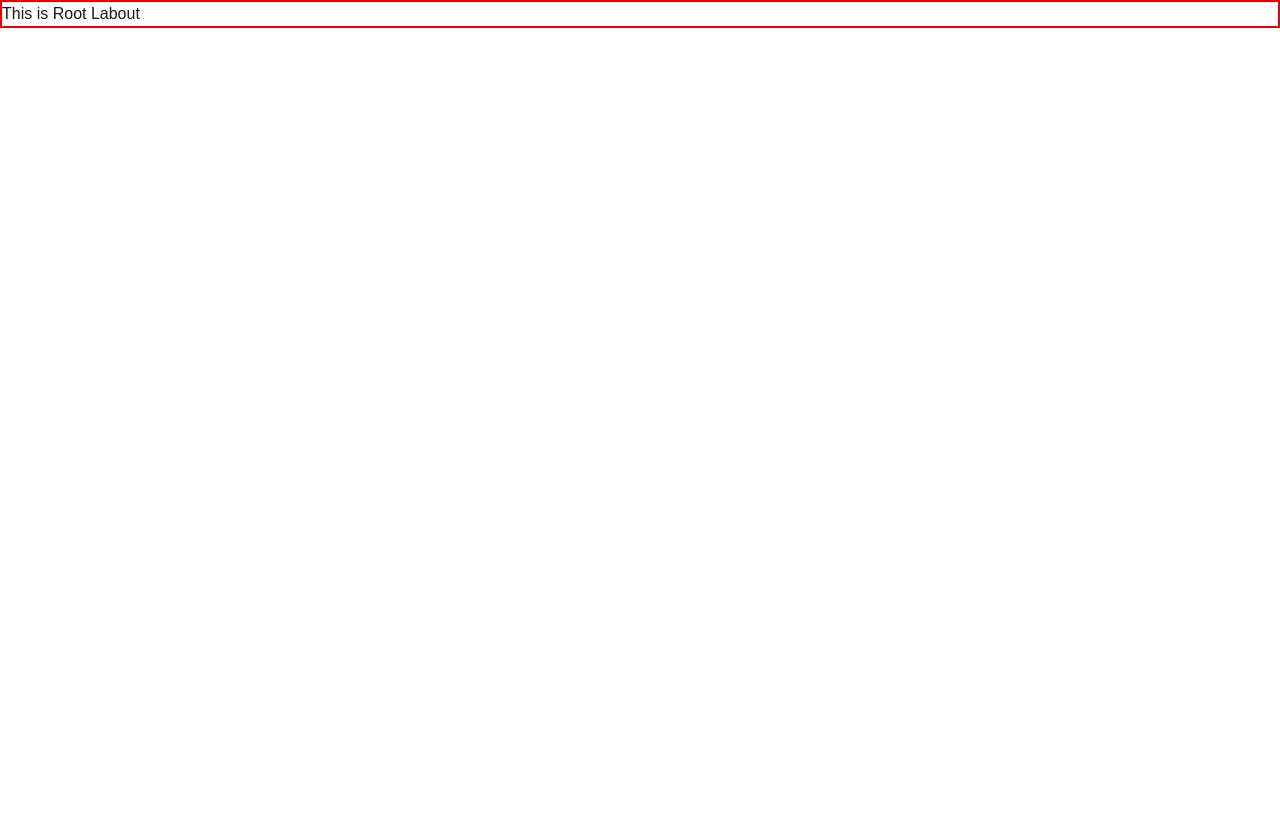
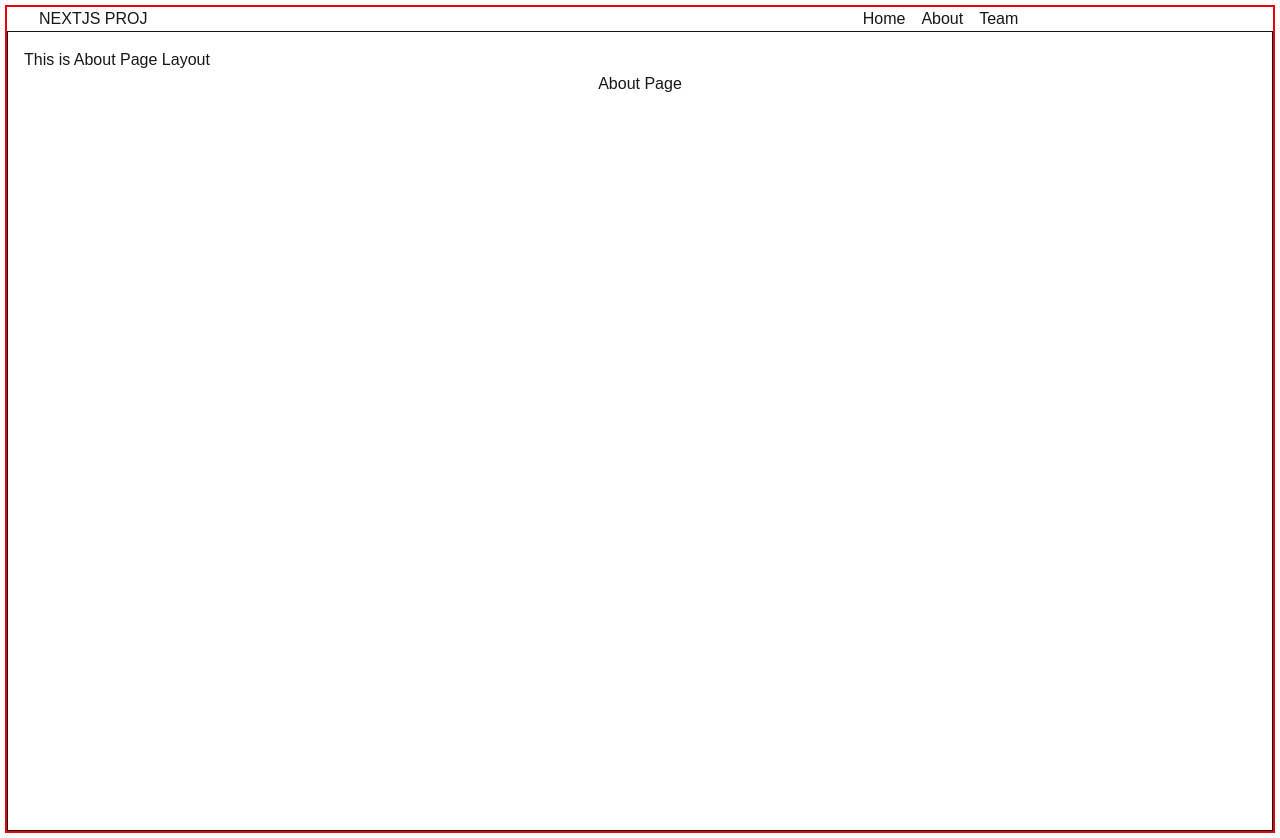
Before and after one commit to adithya-naik/Next.JS, a Next.js app in the folder day2/: page /about in a window 1280 px wide. Before the commit the page ends 800 px from the top, so only its background shows below. Built offline with nearby package versions, Linux system fonts and the light colour scheme.

Commit message:
Link Component

```diff
--- a/day2/app/about/layout.jsx
+++ b/day2/app/about/layout.jsx
@@ -1,16 +1,9 @@
-const Aboutlayout = ({ children }) => {
+// app/about/layout.jsx
+export default function AboutLayout({ children }) {
   return (
-    <>
-      <html lang="en">
-        <body>
-          <div className=" border-2 border-gray-600">
-            <p> This is About Labout</p>
-            {children}
-          </div>
-        </body>
-      </html>
-    </>
-
+    <div className="p-4 min-h-screen h-full my-auto border">
+      <p>This is About Page Layout</p>
+      {children}
+    </div>
   );
-};
-export default Aboutlayout;
+}
--- a/day2/app/about/page.js
+++ b/day2/app/about/page.js
@@ -1,7 +1,8 @@
 const About = () => {
   return <>
-    About
-
+  <div className="flex justify-center items-center">
+    About Page
+  </div>
   </>
 }
 
--- a/day2/app/about/teams/page.jsx
+++ b/day2/app/about/teams/page.jsx
@@ -1,7 +1,9 @@
-const TeamsPage = ()=>{
-  return <>
-  TeamsPage
-  </>
-}
+const TeamsPage = () => {
+  return (
+    <>
+      <div className="flex justify-center items-center">Teams  Page</div>
+    </>
+  );
+};
 
-export default TeamsPage
+export default TeamsPage;
--- a/day2/app/layout.js
+++ b/day2/app/layout.js
@@ -1,3 +1,4 @@
+import Navbar from "@/components/Navbar";
 import "./globals.css";
 
 export const metadata = {
@@ -8,9 +9,9 @@ export const metadata = {
 export default function RootLayout({ children }) {
   return (
     <html lang="en">
-      <body >
+      <body className="min-h-screen border m-1 border-white">
         <div className=" border-2 border-red-600">
-          <p> This is Root Labout</p>
+          <Navbar/>
           {children}
         </div>
       </body>
--- /dev/null
+++ b/day2/components/Navbar.jsx
@@ -0,0 +1,18 @@
+import Link from "next/link";
+
+export default function Navbar(){
+  return <>
+  <header>
+    <nav className="grid mx-8 grid-cols-2">
+      <div>
+        NEXTJS PROJ
+      </div>
+      <ul className="flex mx-auto gap-4 flex-">
+        <li><Link href="/">Home</Link></li>
+        <li><Link href="/about">About</Link></li>
+        <li><Link href="/about/teams">Team</Link></li>
+      </ul>
+    </nav>
+  </header>
+  </>
+}
```
